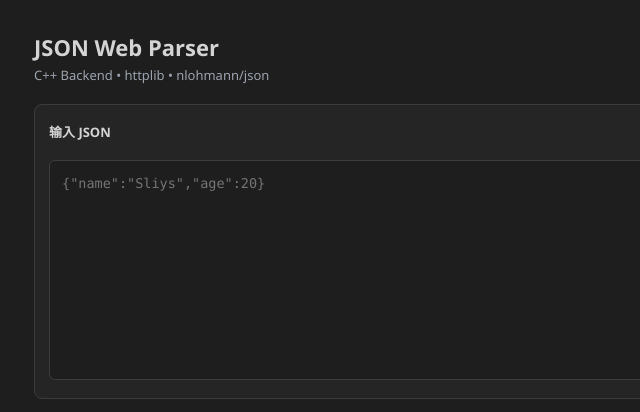
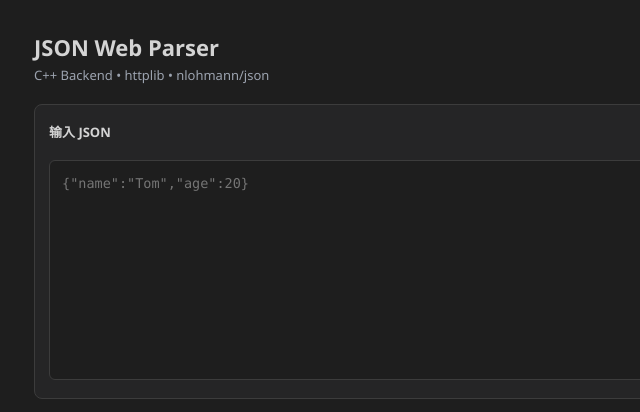
Before and after one commit to ivrdpkwn/JsonWebParser, a plain HTML site: page static/index.html in a window 1280 px wide. Shown: the top 412 px of the page, 172-812 px from the left. Drawn offline with Linux system fonts and the light colour scheme.

```diff
--- a/static/index.html
+++ b/static/index.html
@@ -26,7 +26,7 @@
         </div>
 
         <div class="editor-container">
-          <textarea id="input" placeholder='{"name":"Sliys","age":20}'></textarea>
+          <textarea id="input" placeholder='{"name":"Tom","age":20}'></textarea>
 
           <button id="formatBtn" class="btn btn-primary">格式化</button>
 
@@ -40,7 +40,6 @@
           <label>解析结果</label>
           <div style="display:flex;gap:8px;align-items:center">
             <button id="downloadBtn" class="btn btn-secondary">下载</button>
-            <!-- 可选： 全部折叠/全部展开（UI 保留，可在将来启用） -->
             <button id="collapseAllBtn" class="btn btn-secondary" title="折叠所有">折叠</button>
             <button id="expandAllBtn" class="btn btn-secondary" title="展开所有">展开</button>
           </div>
```
Also changed, not shown: Description.txt (deleted), build-vscode/.cmake/api/v1/reply/index-2026-02-24T09-50-21-0844.json (deleted), docs/images/api_request.png (added), docs/images/api_response.png (added), docs/images/web_ui.png (added), 7 other files.
